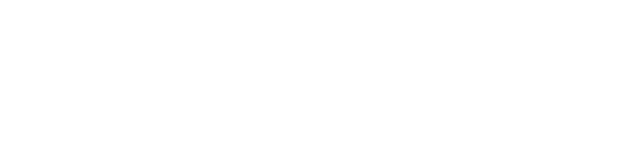
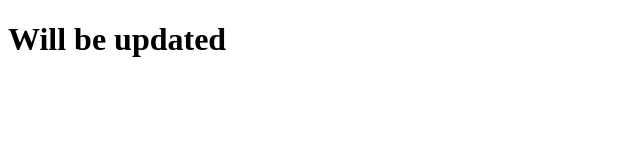
Before and after one commit to hkchai/hkchai.github.com, a plain HTML site: page index.html in a window 1280 px wide. Shown: the whole page, without its empty margins (0-640 px from the left). Drawn offline with Linux system fonts and the light colour scheme.

Commit message:
Added index.html

```diff
--- a/index.html
+++ b/index.html
@@ -4,6 +4,6 @@
     <title>GitHub Page for HK Chai </title>
   </head>
   <body>
-
+    <H1> Will be updated </H1>
   </body>
 </html>
```
